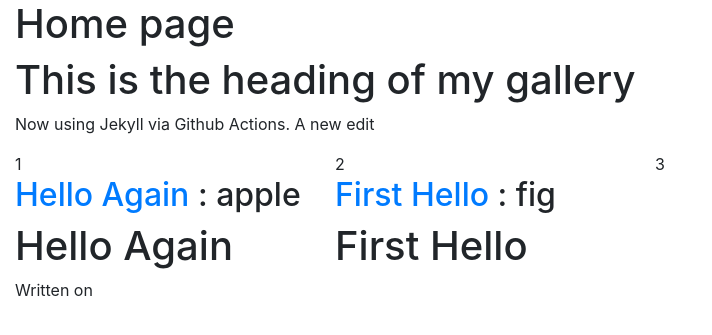
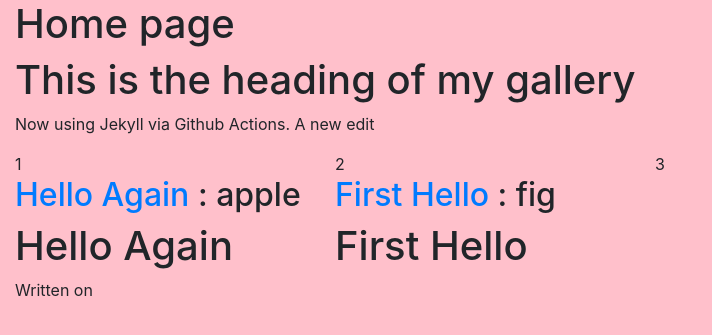
Before and after one commit to grafixgeek/gallery, a Jekyll site: the page built from index.html, in a window 1280 px wide. Shown: the top 335 px of the page, without its empty margins (0-712 px from the left). Built offline with Jekyll 4.4.1, drawn with Linux system fonts in a browser that asks for light colours.

Commit message:
Update default.html

```diff
--- a/_layouts/default.html
+++ b/_layouts/default.html
@@ -4,6 +4,9 @@
   <meta charset="utf-8">
   <meta name="viewport" content="width=device-width, initial-scale=1">
 <link rel="stylesheet" href="https://cdn.jsdelivr.net/npm/bootstrap@4.6.2/dist/css/bootstrap.min.css">
+<link rel="stylesheet" href="/gallery/assets/css/style.css">
+
+
 <script src="https://cdn.jsdelivr.net/npm/jquery@3.7.1/dist/jquery.slim.min.js"></script>
 <script src="https://cdn.jsdelivr.net/npm/popper.js@1.16.1/dist/umd/popper.min.js"></script>
 <script src="https://cdn.jsdelivr.net/npm/bootstrap@4.6.2/dist/js/bootstrap.bundle.min.js"></script>
```
